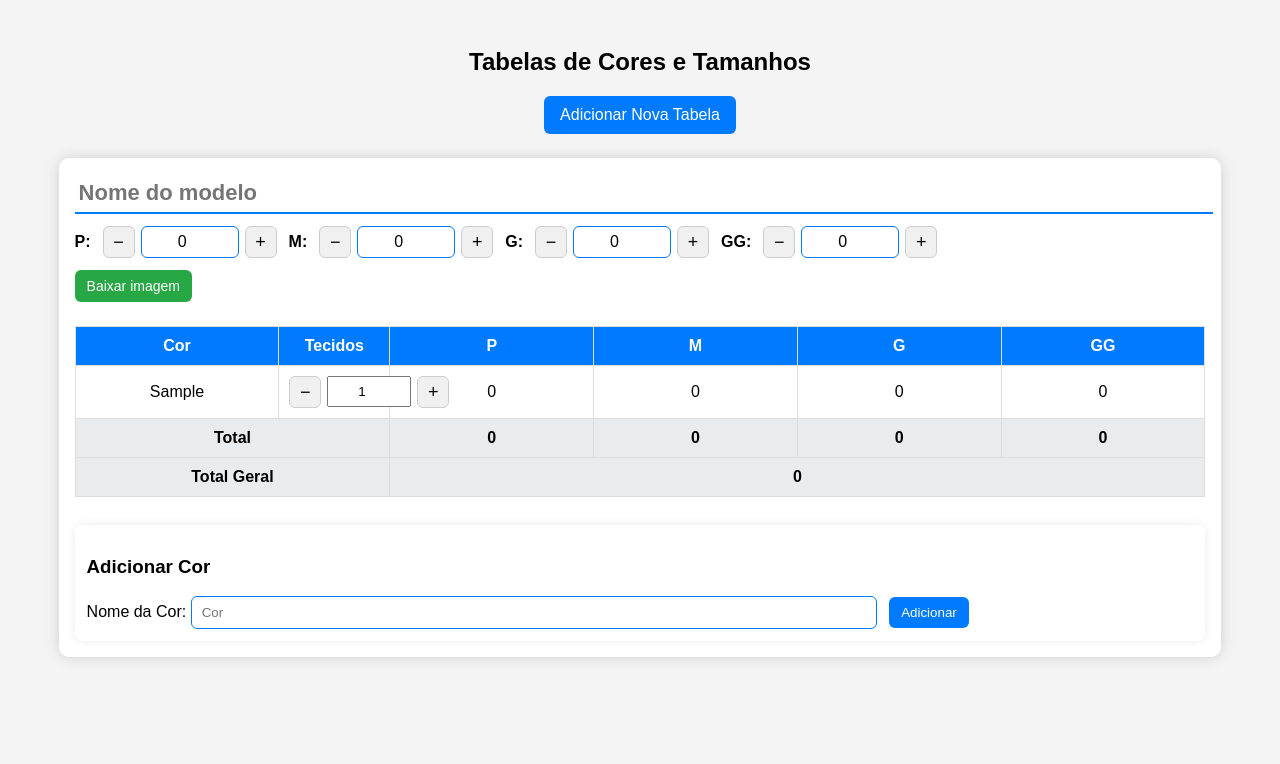
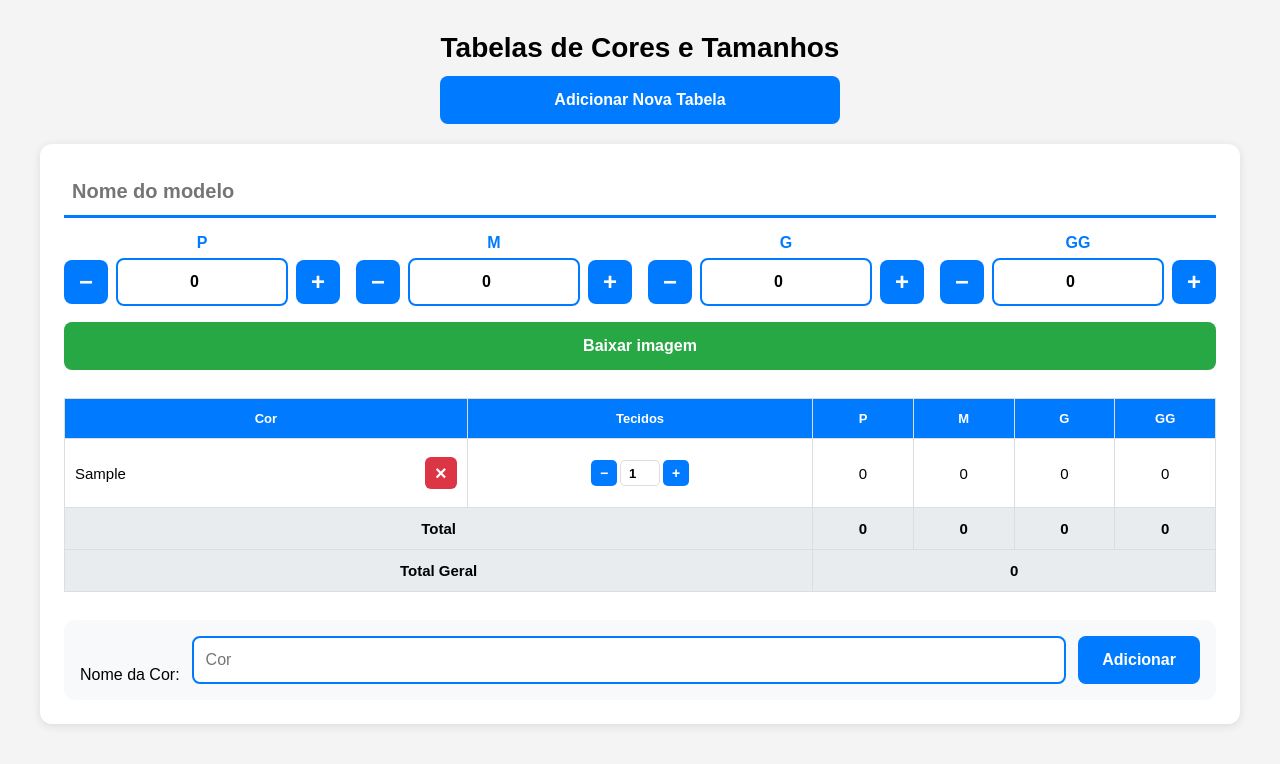
Before and after one commit to joaok12/private_label, a plain HTML site: page index.html in a window 1280 px wide. Both pictures are taken after typing "Sample" into the empty fields and a click on the button "Adicionar". Drawn offline with nearby package versions, Linux system fonts and the light colour scheme.

Commit message:
Update index.html

```diff
--- a/index.html
+++ b/index.html
@@ -6,108 +6,143 @@
   <meta name="viewport" content="width=device-width, initial-scale=1.0">
   <title>Tabelas de Cores e Tamanhos</title>
   <style>
+    * {
+      box-sizing: border-box;
+    }
+
     body {
       font-family: 'Arial', sans-serif;
       background-color: #f4f4f4;
       text-align: center;
-            padding: 20px;
+      padding: 12px;
+      margin: 0;
     }
 
     .app-container {
-            width: 95%;
+      width: 100%;
       max-width: 1200px;
       margin: 0 auto;
     }
 
     .app-header {
-            margin-bottom: 16px;
+      margin-bottom: 12px;
+    }
+
+    .app-header h2 {
+      font-size: 24px;
+      margin: 8px 0;
     }
 
     .app-actions {
-            margin: 12px 0 24px 0;
+      margin: 12px 0 20px 0;
     }
 
     .app-actions button {
       background-color: #007BFF;
       color: #fff;
       border: none;
-            border-radius: 6px;
-            padding: 10px 16px;
+      border-radius: 8px;
+      padding: 14px 20px;
       font-size: 16px;
       cursor: pointer;
       touch-action: manipulation;
+      width: 100%;
+      max-width: 100%;
+      min-height: 48px;
+      font-weight: 600;
     }
 
-        .app-actions button:hover {
-            opacity: 0.9;
+    .app-actions button:active {
+      opacity: 0.8;
+      transform: scale(0.98);
     }
 
     .cards-grid {
       display: grid;
-            grid-template-columns: repeat(auto-fit, minmax(280px, 1fr));
+      grid-template-columns: 1fr;
       gap: 16px;
     }
 
     .card {
       background: white;
       padding: 16px;
-            border-radius: 10px;
-            box-shadow: 0px 0px 15px rgba(0, 0, 0, 0.15);
+      border-radius: 12px;
+      box-shadow: 0px 2px 10px rgba(0, 0, 0, 0.1);
       text-align: left;
     }
 
     .card-header {
       display: flex;
       flex-direction: column;
-            gap: 12px;
-            margin-bottom: 12px;
+      gap: 16px;
+      margin-bottom: 16px;
     }
 
     .model-title {
-            font-size: 22px;
+      font-size: 20px;
       font-weight: bold;
       border: none;
-            border-bottom: 2px solid #007BFF;
-            padding: 6px 4px;
+      border-bottom: 3px solid #007BFF;
+      padding: 12px 8px;
       outline: none;
       width: 100%;
+      min-height: 48px;
     }
 
     .size-inputs {
-            display: flex;
-            flex-wrap: wrap;
-            gap: 8px 12px;
-            align-items: center;
+      display: grid;
+      grid-template-columns: repeat(2, 1fr);
+      gap: 12px;
     }
 
-        .size-inputs label {
+    .size-input-wrapper {
+      display: flex;
+      flex-direction: column;
+      gap: 6px;
+    }
+
+    .size-input-wrapper label {
+      display: block;
       font-weight: bold;
+      font-size: 18px;
+      text-align: center;
+      color: #007BFF;
     }
 
     .size-inputs input[type="number"] {
-            width: 80px;
-            padding: 6px 8px;
+      width: 100%;
+      padding: 12px;
       font-size: 16px;
       text-align: center;
-            border: 1px solid #007BFF;
-            border-radius: 6px;
+      border: 2px solid #007BFF;
+      border-radius: 8px;
       touch-action: manipulation;
+      min-height: 48px;
     }
 
     .card-actions {
       display: flex;
-            gap: 8px;
+      gap: 10px;
+      flex-direction: column;
     }
 
     .card-actions button {
       background-color: #28a745;
       color: #fff;
       border: none;
-            border-radius: 6px;
-            padding: 8px 12px;
-            font-size: 14px;
+      border-radius: 8px;
+      padding: 14px 16px;
+      font-size: 16px;
       cursor: pointer;
       touch-action: manipulation;
+      width: 100%;
+      min-height: 48px;
+      font-weight: 600;
+    }
+
+    .card-actions button:active {
+      opacity: 0.8;
+      transform: scale(0.98);
     }
 
     .card-actions button.secondary {
@@ -116,64 +151,131 @@
 
     /* Quantity controls */
     .qty-control {
-            display: inline-flex;
+      display: flex;
       align-items: center;
-            gap: 6px;
+      gap: 8px;
+      justify-content: center;
     }
 
     .qty-control .btn-qty {
-            background: #f0f0f0;
-            border: 1px solid #ccc;
-            border-radius: 6px;
-            width: 32px;
-            height: 32px;
-            line-height: 30px;
+      background: #007BFF;
+      color: white;
+      border: none;
+      border-radius: 8px;
+      width: 44px;
+      height: 44px;
+      line-height: 44px;
       text-align: center;
-            font-size: 18px;
+      font-size: 24px;
+      font-weight: bold;
       cursor: pointer;
       padding: 0;
       touch-action: manipulation;
+      flex-shrink: 0;
+    }
+
+    .qty-control .btn-qty:active {
+      opacity: 0.8;
+      transform: scale(0.95);
     }
 
     .qty-control .qty-input {
-            width: 64px;
-            padding: 6px 8px;
+      width: 70px;
+      padding: 10px;
       text-align: center;
+      font-size: 18px;
+      font-weight: bold;
+      border: 2px solid #ddd;
+      border-radius: 8px;
+      min-height: 44px;
+    }
+
+    /* Controles de quantidade dentro da tabela */
+    td .qty-control {
+      flex-wrap: nowrap;
+      width: 100%;
+      justify-content: center;
+      flex-direction: row !important;
+      gap: 3px !important;
+    }
+
+    td .qty-control .btn-qty {
+      width: 26px;
+      height: 26px;
+      line-height: 26px;
+      font-size: 14px;
+      flex-shrink: 0;
+      border-radius: 5px;
+    }
+
+    td .qty-control .qty-input {
+      width: 40px;
+      padding: 3px 2px;
+      font-size: 13px;
+      min-height: 26px;
+      flex-shrink: 0;
+      border-radius: 5px;
+      border-width: 1px;
     }
 
     .table-wrapper {
       overflow-x: auto;
       -webkit-overflow-scrolling: touch;
+      margin: 0 -16px;
+      padding: 0 16px;
     }
 
-        /* Fit table columns and shrink Tecidos */
     .table-fixed {
       table-layout: fixed;
-        }
-
-        /* Narrow Tecidos column on wider screens */
-        .table-fixed th:nth-child(2),
-        .table-fixed td:nth-child(2) {
-            width: 90px;
+      min-width: 100%;
     }
 
     table {
       width: 100%;
       border-collapse: collapse;
       margin: 12px 0;
-            font-size: 16px;
+      font-size: 14px;
     }
 
     th,
     td {
       border: 1px solid #ddd;
-            padding: 10px;
+      padding: 10px 6px;
       text-align: center;
+      vertical-align: middle;
+      overflow: visible;
     }
 
     th {
       background-color: #007BFF;
       color: white;
+      font-weight: 600;
+      font-size: 13px;
+    }
+
+    /* Garantir larguras adequadas para cada coluna */
+    .table-fixed th:nth-child(1),
+    .table-fixed td:nth-child(1) {
+      min-width: 120px;
+      width: 35%;
+    }
+
+    .table-fixed th:nth-child(2),
+    .table-fixed td:nth-child(2) {
+      min-width: 140px;
+      width: 30%;
+    }
+
+    .table-fixed th:nth-child(3),
+    .table-fixed td:nth-child(3),
+    .table-fixed th:nth-child(4),
+    .table-fixed td:nth-child(4),
+    .table-fixed th:nth-child(5),
+    .table-fixed td:nth-child(5),
+    .table-fixed th:nth-child(6),
+    .table-fixed td:nth-child(6) {
+      width: 8.75%;
+      min-width: 60px;
     }
 
     .total-row,
@@ -182,152 +284,166 @@
       background-color: #e9ecef;
     }
 
+    .btn-delete-color {
+      background-color: #dc3545;
+      color: white;
+      border: none;
+      border-radius: 6px;
+      width: 36px;
+      height: 36px;
+      font-size: 18px;
+      font-weight: bold;
+      cursor: pointer;
+      touch-action: manipulation;
+      padding: 0;
+      line-height: 1;
+      flex-shrink: 0;
+    }
+
+    .btn-delete-color:active {
+      opacity: 0.8;
+      transform: scale(0.95);
+    }
+
+    .color-name-cell {
+      display: flex;
+      align-items: center;
+      justify-content: space-between;
+      gap: 8px;
+      width: 100%;
+      min-height: 44px;
+    }
+
+    .color-name-cell span {
+      flex: 1;
+      text-align: left;
+      word-break: break-word;
+      overflow-wrap: anywhere;
+    }
+
     .add-color-section {
       margin-top: 16px;
-            padding: 12px;
-            background: #fff;
-            border-radius: 8px;
-            box-shadow: 0px 0px 10px rgba(0, 0, 0, 0.08);
+      padding: 16px;
+      background: #f8f9fa;
+      border-radius: 10px;
+    }
+
+    .add-color-section h3 {
+      margin: 0 0 12px 0;
+      font-size: 18px;
     }
 
     .add-color-section input[type="text"] {
-            width: 60%;
-            padding: 8px 10px;
-            border: 1px solid #007BFF;
-            border-radius: 6px;
+      width: 100%;
+      padding: 12px;
+      border: 2px solid #007BFF;
+      border-radius: 8px;
+      font-size: 16px;
+      margin-bottom: 10px;
+      min-height: 48px;
     }
 
     .add-color-section button {
-            margin-left: 8px;
+      width: 100%;
       background-color: #007BFF;
       color: #fff;
       border: none;
-            border-radius: 6px;
-            padding: 8px 12px;
+      border-radius: 8px;
+      padding: 14px 16px;
       cursor: pointer;
       touch-action: manipulation;
+      font-size: 16px;
+      min-height: 48px;
+      font-weight: 600;
     }
 
-        /* Mobile-first improvements */
-        @media (max-width: 600px) {
+    .add-color-section button:active {
+      opacity: 0.8;
+      transform: scale(0.98);
+    }
+
+    /* Estilos específicos para telas maiores (tablet e desktop) */
+    @media (min-width: 768px) {
       body {
-                padding: 12px;
+        padding: 24px;
+      }
+
+      .app-header h2 {
+        font-size: 28px;
       }
 
       .cards-grid {
-                grid-template-columns: 1fr;
+        grid-template-columns: repeat(auto-fit, minmax(500px, 1fr));
       }
 
       .card {
-                padding: 12px;
-            }
-
-            .model-title {
-                font-size: 18px;
-                padding: 10px 6px;
-                min-height: 44px;
+        padding: 24px;
       }
 
       .size-inputs {
-                display: grid;
         grid-template-columns: repeat(4, 1fr);
-                gap: 8px;
+        gap: 16px;
       }
 
-            .size-inputs label {
-                display: none;
-            }
-
-            .size-inputs input[type="number"] {
-                width: 100%;
-                min-height: 44px;
+      .size-input-wrapper label {
         font-size: 16px;
       }
 
       .card-actions {
-                flex-direction: column;
+        flex-direction: row;
       }
 
       .card-actions button {
-                width: 100%;
-                min-height: 44px;
-                font-size: 16px;
+        flex: 1;
+      }
+
+      .app-actions button {
+        max-width: 400px;
       }
 
       .add-color-section {
-                padding: 10px;
+        display: flex;
+        align-items: flex-end;
+        gap: 12px;
+      }
+
+      .add-color-section h3 {
+        display: none;
       }
 
       .add-color-section input[type="text"] {
-                width: 100%;
-                min-height: 44px;
-                margin-bottom: 8px;
+        flex: 1;
+        margin-bottom: 0;
       }
 
       .add-color-section button {
-                width: 100%;
-                min-height: 44px;
-                font-size: 16px;
-                margin-left: 0;
+        width: auto;
+        padding: 12px 24px;
       }
 
       table {
-                font-size: 13px;
+        font-size: 15px;
       }
 
       th,
       td {
-                padding: 8px;
+        padding: 12px 10px;
       }
 
-            .app-actions button {
-                width: 100%;
-                min-height: 44px;
-            }
-
-            /* Force table to fit viewport width */
       .table-fixed th:nth-child(1),
       .table-fixed td:nth-child(1) {
-                width: 28%;
-                word-break: break-word;
-                overflow-wrap: anywhere;
+        min-width: 150px;
       }
 
       .table-fixed th:nth-child(2),
       .table-fixed td:nth-child(2) {
-                width: 18%;
+        min-width: 160px;
       }
 
-            .table-fixed th:nth-child(3),
-            .table-fixed td:nth-child(3) {
-                width: 13%;
-            }
-
-            .table-fixed th:nth-child(4),
-            .table-fixed td:nth-child(4) {
-                width: 13%;
-            }
-
-            .table-fixed th:nth-child(5),
-            .table-fixed td:nth-child(5) {
-                width: 13%;
-            }
-
-            .table-fixed th:nth-child(6),
-            .table-fixed td:nth-child(6) {
-                width: 15%;
-            }
-
-            .qty-control .btn-qty {
+      .btn-delete-color {
         width: 32px;
         height: 32px;
-                line-height: 30px;
-                font-size: 18px;
-            }
-
-            .qty-control .qty-input {
-                width: 56px;
-                min-height: 32px;
+        font-size: 20px;
       }
     }
   </style>
@@ -351,30 +467,38 @@
                     <div class="card-header">
                         <input type="text" class="model-title" placeholder="Nome do modelo">
                         <div class="size-inputs">
-                            <label>P:</label>
+                            <div class="size-input-wrapper">
+                                <label>P</label>
                                 <span class="qty-control">
                                     <button type="button" class="btn-qty btn-dec" aria-label="Diminuir P">−</button>
                                     <input type="number" class="inp-p qty-input" value="0" min="0" placeholder="P">
                                     <button type="button" class="btn-qty btn-inc" aria-label="Aumentar P">+</button>
                                 </span>
-                            <label>M:</label>
+                            </div>
+                            <div class="size-input-wrapper">
+                                <label>M</label>
                                 <span class="qty-control">
                                     <button type="button" class="btn-qty btn-dec" aria-label="Diminuir M">−</button>
                                     <input type="number" class="inp-m qty-input" value="0" min="0" placeholder="M">
                                     <button type="button" class="btn-qty btn-inc" aria-label="Aumentar M">+</button>
                                 </span>
-                            <label>G:</label>
+                            </div>
+                            <div class="size-input-wrapper">
+                                <label>G</label>
                                 <span class="qty-control">
                                     <button type="button" class="btn-qty btn-dec" aria-label="Diminuir G">−</button>
                                     <input type="number" class="inp-g qty-input" value="0" min="0" placeholder="G">
                                     <button type="button" class="btn-qty btn-inc" aria-label="Aumentar G">+</button>
                                 </span>
-                            <label>GG:</label>
+                            </div>
+                            <div class="size-input-wrapper">
+                                <label>GG</label>
                                 <span class="qty-control">
                                     <button type="button" class="btn-qty btn-dec" aria-label="Diminuir GG">−</button>
                                     <input type="number" class="inp-gg qty-input" value="0" min="0" placeholder="GG">
                                     <button type="button" class="btn-qty btn-inc" aria-label="Aumentar GG">+</button>
                                 </span>
+                            </div>
                         </div>
                         <div class="card-actions">
                             <button class="btn-download">Baixar imagem</button>
@@ -484,7 +608,12 @@
         const tr = document.createElement('tr');
         tr.dataset.cor = nomeCor.toLowerCase();
         tr.innerHTML = `
-                    <td>${nomeCor}</td>
+                    <td>
+                        <div class="color-name-cell">
+                            <span>${nomeCor}</span>
+                            <button type="button" class="btn-delete-color" aria-label="Deletar cor" title="Deletar cor">×</button>
+                        </div>
+                    </td>
                     <td>
                         <span class="qty-control">
                             <button type="button" class="btn-qty btn-dec" aria-label="Diminuir tecidos">−</button>
@@ -503,6 +632,15 @@
         const tecidoInput = tr.querySelector('.qty-tecido');
         tecidoInput.addEventListener('input', () => atualizarTabelaDoCard(card));
         setupQtyControl(tr.querySelector('.qty-control'), () => atualizarTabelaDoCard(card));
+
+        // Adicionar evento de deletar cor
+        const btnDelete = tr.querySelector('.btn-delete-color');
+        btnDelete.addEventListener('click', function () {
+          if (confirm(`Deseja realmente apagar a cor "${nomeCor}"?`)) {
+            tr.remove();
+            atualizarTabelaDoCard(card);
+          }
+        });
 
         inputCor.value = '';
         atualizarTabelaDoCard(card);
```
Lines whose indentation alone changed are shown as unchanged.
